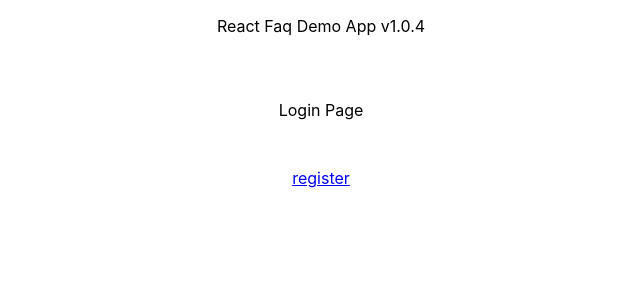
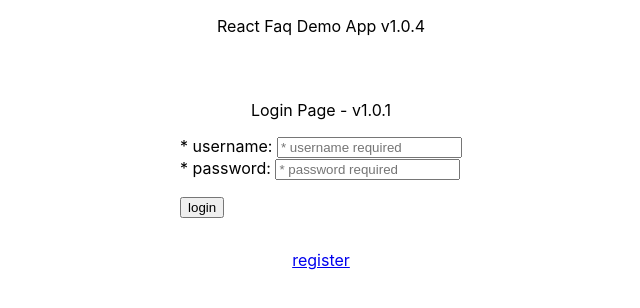
Before and after one commit to Gkilroy/rctfaqdmoappv1, a React (Create React App) app in the folder rct-faqdemo-appv1/: page / in a window 1280 px wide. Shown: the top 308 px of the page, without its empty margins (319-959 px from the left). Built offline with nearby package versions, Linux system fonts and the light colour scheme.

Commit message:
update login and register page

```diff
--- a/rct-faqdemo-appv1/src/components/pages/Login.js
+++ b/rct-faqdemo-appv1/src/components/pages/Login.js
@@ -3,11 +3,16 @@ import { Link } from "react-router-dom";
 const Login = (props) => {
 
     return (
-        <>
-            <p>Login Page</p>
-            <p></p>
-            <Link to="/register">register</Link>
-        </>
+    <>
+        <p>Login Page - v1.0.1</p>
+        <div>
+            <span>* username: </span><input type="text" maxLength={20} placeholder="* username required"/> <br/>
+            <span>* password: </span><input type="password" maxLength={10} placeholder="* password required"/> <br/>
+            <p></p><button>login</button>
+        </div>
+        <p></p>
+        <Link to="/register">register</Link>
+    </>
     )
 }
 
--- a/rct-faqdemo-appv1/src/components/pages/Register.js
+++ b/rct-faqdemo-appv1/src/components/pages/Register.js
@@ -3,11 +3,20 @@ import { Link } from "react-router-dom";
 const Register = (props) => {
 
     return (
-        <>
-            <p>Register Page</p>
+     <>
+        <p>Register Page</p>
+        <div>
+            <span>* username: </span><input type="text" maxLength={20} placeholder="* username required"/> <br/>
+            <span>* password: </span><input type="password" maxLength={10} placeholder="* password required"/> <br/>
+            <span>* confirm password: </span><input type="password" maxLength={10} placeholder="* confirm password required"/> <br/>
             <p></p>
+            <input type="checkbox"/><span> Terms and Services</span>
+            <p></p>
+            <p></p><button>register</button>
+        </div>
+        <p></p>
             <Link to="/login">login</Link>
-        </>
+     </>
     )
 }
 
```
